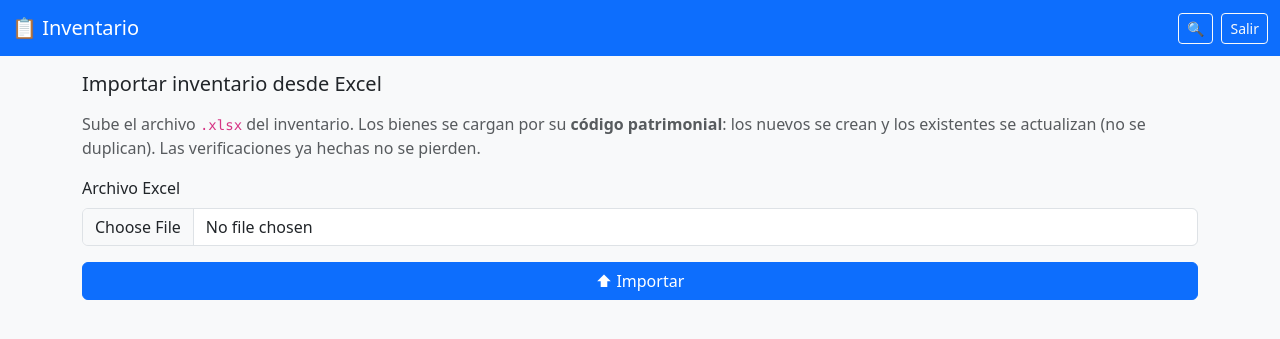
After one commit to Void-grms/inventarioS, a Django app: page /importar/ in a window 1280 px wide. The commit adds this page. Shown: the top 339 px of the page. Run offline with Django 5.2, Linux system fonts and the light colour scheme; the visitor is signed in with stand-in values (Sample User, id 1).

Commit message:
feat: apartado web para importar el inventario desde Excel (solo admin)

```diff
--- /dev/null
+++ b/inventario/importador.py
@@ -0,0 +1,77 @@
+"""Lógica de importación del inventario desde un .xlsx.
+
+Reutilizable desde el management command (`importar_excel`) y desde la vista web
+de importación. Acepta una ruta de archivo o un objeto tipo archivo (file-like).
+"""
+
+from datetime import datetime
+from decimal import Decimal, InvalidOperation
+
+from openpyxl import load_workbook
+
+from .models import Bien, Servicio
+
+# Índices de columna (0-based) según el layout del Excel del inventario
+COL = {
+    "codigo": 0, "descripcion": 1, "responsable": 4, "valor": 10,
+    "fecha_alta": 9, "ubicac": 13, "modelo": 18, "medidas": 20,
+    "marca": 26, "estado": 28, "nro_serie": 33, "color": 38,
+    "caracteristicas": 39,
+}
+
+
+def _txt(v):
+    return "" if v is None else str(v).strip()
+
+
+def _decimal(v):
+    try:
+        return Decimal(str(v))
+    except (InvalidOperation, TypeError, ValueError):
+        return None
+
+
+def _fecha(v):
+    if isinstance(v, datetime):
+        return v.date()
+    for fmt in ("%d/%m/%Y %H:%M:%S", "%d/%m/%Y"):
+        try:
+            return datetime.strptime(_txt(v), fmt).date()
+        except ValueError:
+            continue
+    return None
+
+
+def importar_inventario(origen):
+    """Importa bienes desde `origen` (ruta o file-like). Devuelve (creados, actualizados)."""
+    wb = load_workbook(origen, data_only=True)
+    ws = wb.active
+    creados, actualizados = 0, 0
+    for fila in ws.iter_rows(min_row=2, values_only=True):
+        codigo = _txt(fila[COL["codigo"]])
+        if not codigo:
+            continue
+        nombre_serv = _txt(fila[COL["ubicac"]]) or "SIN UBICACION"
+        servicio, _ = Servicio.objects.get_or_create(nombre=nombre_serv)
+        estado = _txt(fila[COL["estado"]]) or "Regular"
+        if estado not in dict(Bien.ESTADOS):
+            estado = "Regular"
+        defaults = dict(
+            descripcion=_txt(fila[COL["descripcion"]]),
+            servicio=servicio,
+            estado=estado,
+            responsable=_txt(fila[COL["responsable"]]),
+            marca=_txt(fila[COL["marca"]]),
+            modelo=_txt(fila[COL["modelo"]]),
+            nro_serie=_txt(fila[COL["nro_serie"]]),
+            color=_txt(fila[COL["color"]]),
+            medidas=_txt(fila[COL["medidas"]]),
+            caracteristicas=_txt(fila[COL["caracteristicas"]]),
+            valor=_decimal(fila[COL["valor"]]),
+            fecha_alta=_fecha(fila[COL["fecha_alta"]]),
+        )
+        _, creado = Bien.objects.update_or_create(
+            codigo_patrimonial=codigo, defaults=defaults)
+        creados += creado
+        actualizados += not creado
+    return creados, actualizados
--- a/inventario/templates/inventario/avance.html
+++ b/inventario/templates/inventario/avance.html
@@ -16,6 +16,9 @@
   <a class="btn btn-sm btn-outline-secondary" href="{% url 'reporte_servicio' %}">Reporte servicio</a>
   <a class="btn btn-sm btn-outline-secondary" href="{% url 'reporte_responsable' %}">Reporte responsable</a>
   <a class="btn btn-sm btn-success" href="{% url 'exportar' %}">⬇ Excel</a>
+  {% if user.is_staff %}
+  <a class="btn btn-sm btn-outline-primary" href="{% url 'importar' %}">⬆ Importar Excel</a>
+  {% endif %}
 </div>
 <div class="list-group">
   {% for t in tarjetas %}
--- /dev/null
+++ b/inventario/templates/inventario/importar.html
@@ -0,0 +1,19 @@
+{% extends "inventario/base.html" %}
+{% block content %}
+<h1 class="h5 mb-3">Importar inventario desde Excel</h1>
+<p class="text-muted">
+  Sube el archivo <code>.xlsx</code> del inventario. Los bienes se cargan por su
+  <strong>código patrimonial</strong>: los nuevos se crean y los existentes se
+  actualizan (no se duplican). Las verificaciones ya hechas no se pierden.
+</p>
+<form method="post" enctype="multipart/form-data">
+  {% csrf_token %}
+  <div class="mb-3">
+    <label class="form-label">Archivo Excel</label>
+    <input type="file" name="archivo" accept=".xlsx" class="form-control" required>
+  </div>
+  <div class="d-grid">
+    <button class="btn btn-primary">⬆ Importar</button>
+  </div>
+</form>
+{% endblock %}
--- a/inventario/urls.py
+++ b/inventario/urls.py
@@ -13,5 +13,6 @@ urlpatterns = [
     path("bien/<int:pk>/", views.bien_detalle, name="bien_detalle"),
     path("reportes/servicio/", views.reporte_servicio, name="reporte_servicio"),
     path("reportes/responsable/", views.reporte_responsable, name="reporte_responsable"),
+    path("importar/", views.importar, name="importar"),
     path("exportar/", views.exportar, name="exportar"),
 ]
--- a/inventario/views.py
+++ b/inventario/views.py
@@ -1,9 +1,11 @@
-from django.contrib.auth.decorators import login_required
+from django.contrib import messages
+from django.contrib.auth.decorators import login_required, user_passes_test
 from django.http import HttpResponse
 from django.shortcuts import get_object_or_404, redirect, render
 
 from .exports import (bienes_por_responsable, bienes_por_servicio, exportar_excel)
 from .forms import VerificacionForm
+from .importador import importar_inventario
 from .models import Bien, Servicio
 
 
@@ -77,6 +79,26 @@ def reporte_responsable(request):
 
 
 @login_required
+@user_passes_test(lambda u: u.is_staff)
+def importar(request):
+    if request.method == "POST":
+        archivo = request.FILES.get("archivo")
+        if not archivo:
+            messages.error(request, "Selecciona un archivo Excel (.xlsx).")
+        else:
+            try:
+                creados, actualizados = importar_inventario(archivo)
+                messages.success(
+                    request,
+                    f"Importación completa: {creados} nuevos, "
+                    f"{actualizados} actualizados.")
+                return redirect("avance")
+            except Exception as exc:  # noqa: BLE001
+                messages.error(request, f"No se pudo leer el archivo: {exc}")
+    return render(request, "inventario/importar.html", {})
+
+
+@login_required
 def exportar(request):
     contenido = exportar_excel()
     resp = HttpResponse(
```
Also changed, not shown: inventario/management/commands/importar_excel.py (+3 -66 lines), tests/test_importador_web.py (added, +62 -0 lines).
